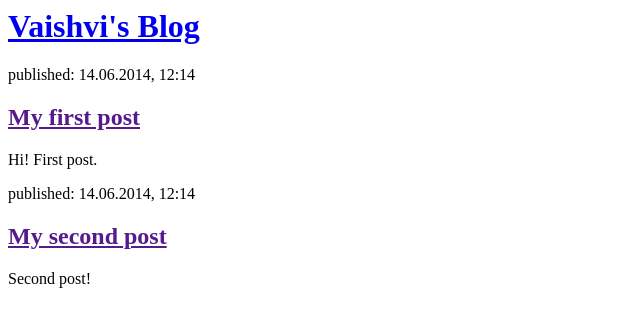
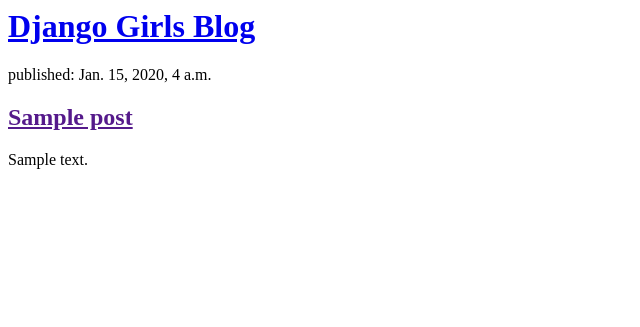
Before and after one commit to vaishvidiwanji/my-first-blog, a Django app: page / in a window 1280 px wide. Shown: the top 327 px of the page, without its empty margins (0-640 px from the left). Run offline with Django 3.2, Linux system fonts and the light colour scheme; tables that the repository leaves empty hold one stand-in row (values such as "Sample post").

Commit message:
Modified templates to display posts from database.

```diff
--- a/blog/templates/blog/post_list.html
+++ b/blog/templates/blog/post_list.html
@@ -4,19 +4,15 @@
     </head>
     <body>
         <div>
-            <h1><a href="/">Vaishvi's Blog</a></h1>
+            <h1><a href="/">Django Girls Blog</a></h1>
         </div>
 
-        <div>
-            <p>published: 14.06.2014, 12:14</p>
-            <h2><a href="">My first post</a></h2>
-            <p>Hi! First post.</p>
-        </div>
-
-        <div>
-            <p>published: 14.06.2014, 12:14</p>
-            <h2><a href="">My second post</a></h2>
-            <p>Second post!</p>
-        </div>
+        {% for post in posts %}
+            <div>
+                <p>published: {{ post.published_date }}</p>
+                <h2><a href="">{{ post.title }}</a></h2>
+                <p>{{ post.text|linebreaksbr }}</p>
+            </div>
+        {% endfor %}
     </body>
 </html>
--- a/blog/views.py
+++ b/blog/views.py
@@ -1,7 +1,9 @@
 from django.shortcuts import render
-
-# Create your views here.
+from django.utils import timezone
+from .models import Post
 
 
 def post_list(request):
-    return render(request, 'blog/post_list.html', {})
+    posts = Post.objects.filter(
+        published_date__lte=timezone.now()).order_by('published_date')
+    return render(request, 'blog/post_list.html', {'posts': posts})
```
